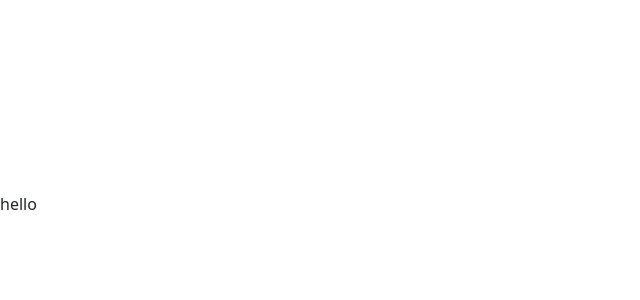
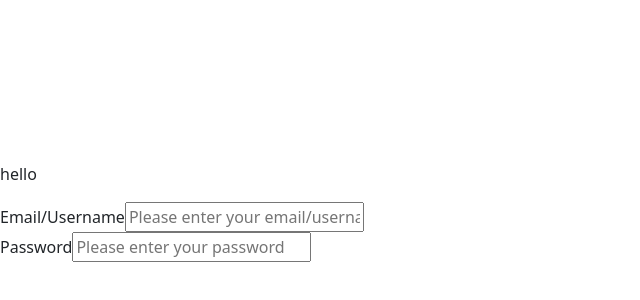
Before and after one commit to ChawKokFei/project-management-system-frontend, a React (Vite) app: page / in a window 1280 px wide. Shown: the part 188-488 px from the top of the page, without its empty margins (0-640 px from the left). Built offline with nearby package versions, Linux system fonts and the light colour scheme.

Commit message:
Adding LoginPage.js

```diff
--- a/src/App.jsx
+++ b/src/App.jsx
@@ -1,11 +1,14 @@
 import { useState } from "react";
 import "./App.css";
+import LoginPage from "./LoginPage";
 
 function App() {
   return (
     <>
       <div>
         <p>hello</p>
+
+        <LoginPage/>
       </div>
     </>
   );
--- /dev/null
+++ b/src/LoginPage.jsx
@@ -0,0 +1,19 @@
+import React from "react";
+
+const LoginPage = () => {
+    return (
+        <div>
+            <div>
+                <label>Email/Username</label>
+                <input placeholder="Please enter your email/username"/>
+            </div>
+
+            <div>
+                <label>Password</label>
+                <input placeholder="Please enter your password"/>
+            </div>
+        </div>
+    )
+}
+
+export default LoginPage;
```
